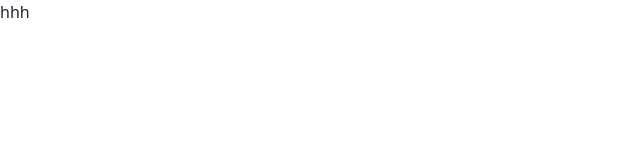
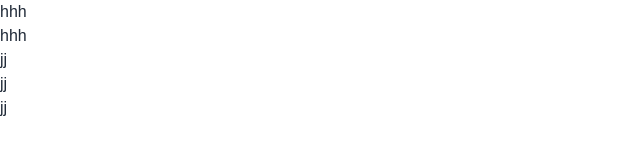
Before and after one commit to giash459/legal-solution, a plain HTML site: page index.html in a window 1280 px wide. Shown: the full height of the page, 0-640 px from the left. Drawn offline with nearby package versions, Linux system fonts and the light colour scheme.

```diff
--- a/index.html
+++ b/index.html
@@ -26,7 +26,11 @@
         }
     </script>
 </head>
-<body>
+<body class="font-poppins">
     <h1>hhh</h1>
+    <h1>hhh</h1>
+    <h2>jj</h2>
+    <h2>jj</h2>
+    <h2>jj</h2>
 </body>
 </html>
```
